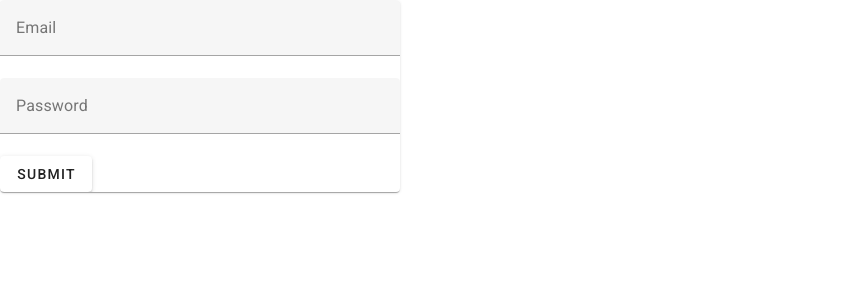
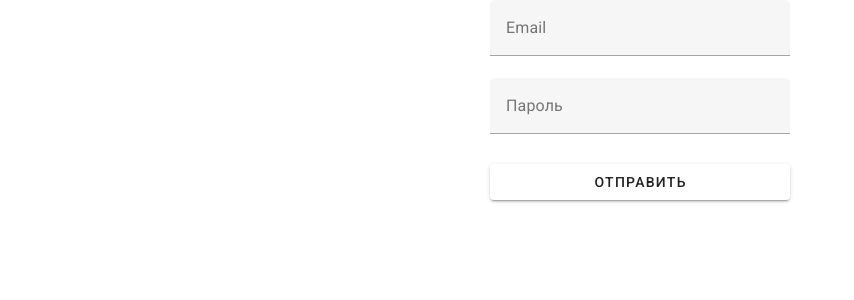
Before and after one commit to andymab/clivue3, a Vue app: page /login in a window 1280 px wide. Shown: the top 300 px of the page, without its empty margins (0-854 px from the left). Built offline with nearby package versions, Linux system fonts and the light colour scheme.

Commit message:
autirization

```diff
--- a/src/api.js
+++ b/src/api.js
@@ -1,16 +1,39 @@
 // api.js
 import axios from 'axios';
 import config from './config/axios.js';
+import store from './store'; // хранилище
+
+
+const token = store.getters.getToken;
 
 const apiClient = axios.create({
     baseURL: config.baseURL,
     headers: {
         'Content-Type': 'application/json',
-        'Authorization': `Bearer ${config.token}`
+        'Authorization': `Bearer ${token}`
     }
 });
 
+// Добавляем интерсептор для запросов
+apiClient.interceptors.request.use(
+    (config) => {
+        const token = store.getters.getToken; // Получаем токен из хранилища
+        if (token) {
+            config.headers.Authorization = `Bearer ${token}`; // Добавляем токен в заголовок
+        }
+        return config; // Возвращаем изменённый конфиг
+    },
+    (error) => {
+        return Promise.reject(error); // Обработка ошибок
+    }
+);
+
+
 export default {
+    getToken(data) {
+         return apiClient.post(`/gettoken`, data);
+    },
+
     getArticles(id) {
         if (id) {
             return apiClient.get(`/articles/${id}`);
--- a/src/components/Login.vue
+++ b/src/components/Login.vue
@@ -1,28 +1,42 @@
 <template>
-    <v-card width="400" >
-    <v-form @submit="login">
-        <v-text-field v-model="email" label="Email" type="email" required></v-text-field>
-        <v-text-field v-model="password" label="Password" type="password" required></v-text-field>
-        <v-btn type="submit">Submit</v-btn>
-    </v-form>
-    </v-card>
+    <v-sheet class="mx-auto" max-width="300">
+        <v-form validate-on="submit lazy" @submit.prevent="login">
+            <v-text-field v-model="email" :rules="emailRules" type="email" label="Email" required></v-text-field>
+            <v-text-field v-model="password" type="password" label="Пароль" required></v-text-field>
+            <v-btn :loading="loading" class="mt-2" text="Отправить" type="submit" block></v-btn>
+        </v-form>
+    </v-sheet>
 </template>
 
 <script>
+import api from "../api"
+
 export default {
     data() {
         return {
-            email: '',
-            password: ''
+            emailRules: [
+                value => {
+                    var re = /[a-z0-9!#$%&'*+/=?^_`{|}~-]+(?:\.[a-z0-9!#$%&'*+/=?^_`{|}~-]+)*@(?:[a-z0-9](?:[a-z0-9-]*[a-z0-9])?\.)+[a-z0-9](?:[a-z0-9-]*[a-z0-9])?/;
+                    if (!re.test(String(value).toLowerCase())) {
+                        return 'Email не корректен'
+                    }
+                    return true
+                },
+            ],
+            email:'',
+            password: '',
+            loading: false,
         };
     },
     methods: {
-       async login() {
+        async login() {
             const response = await api.getToken({ email: this.email, password: this.password });
             const data = response.data;
+            console.log(data);
             if (data.status === 'success') {
                 const token = data.token;
                 this.$store.dispatch('login', token); // Сохранение токена в хранилище
+                this.$router.push('/');
             }
         }
     }
--- a/src/router/index.js
+++ b/src/router/index.js
@@ -21,7 +21,6 @@ const router = createRouter({
   routes
 })
 
-
 router.beforeEach((to, from, next) => {
   // const token = router.app.$store.getters.getToken;
   const token = store.getters.getToken;
```
